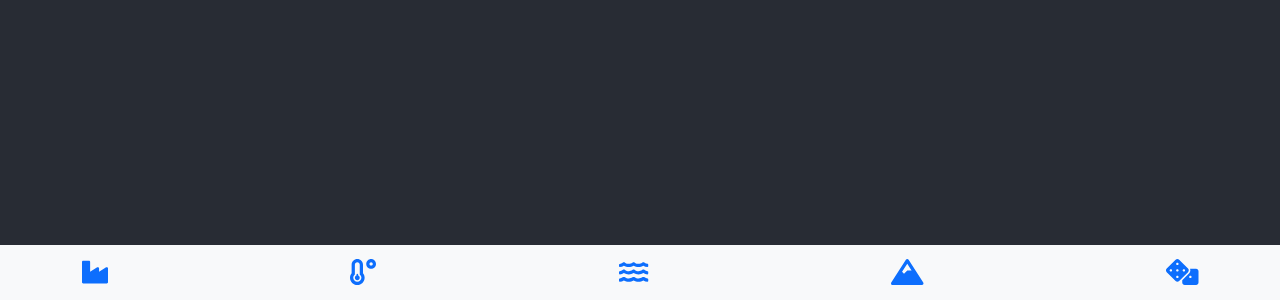
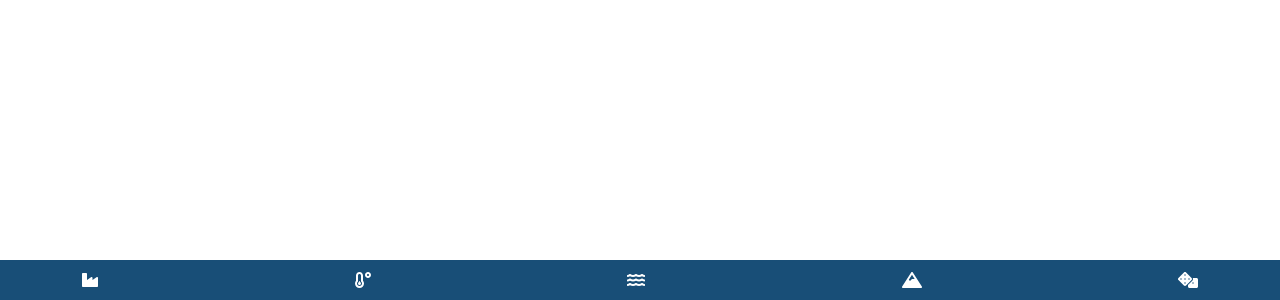
Before and after one commit to preeyaJo/group3project, a React (Create React App) app: page /sealevels in a window 1280 px wide. Shown: the part 500-800 px from the top of the page. Built offline with nearby package versions, Linux system fonts and the light colour scheme.

Commit message:
CSS Bottom Meny

```diff
--- a/src/App.css
+++ b/src/App.css
@@ -1,38 +1,8 @@
-.App {
-  text-align: center;
+
+.BottomMenu {
+  background-color: #184E77;
 }
 
-.App-logo {
-  height: 40vmin;
-  pointer-events: none;
+.BottomNavItem {
+  color: #FFFFFF;
 }
-
-@media (prefers-reduced-motion: no-preference) {
-  .App-logo {
-    animation: App-logo-spin infinite 20s linear;
-  }
-}
-
-.App-header {
-  background-color: #282c34;
-  min-height: 100vh;
-  display: flex;
-  flex-direction: column;
-  align-items: center;
-  justify-content: center;
-  font-size: calc(10px + 2vmin);
-  color: white;
-}
-
-.App-link {
-  color: #61dafb;
-}
-
-@keyframes App-logo-spin {
-  from {
-    transform: rotate(0deg);
-  }
-  to {
-    transform: rotate(360deg);
-  }
-}
--- a/src/Components/BottomMenu.js
+++ b/src/Components/BottomMenu.js
@@ -12,16 +12,16 @@ import { faMountain } from "@fortawesome/free-solid-svg-icons";
 import { faDice } from "@fortawesome/free-solid-svg-icons";
 
 
-/*Komponent för bottenmeny*/
+
 function BottomMenu() {
   return (
-      <Navbar fixed="bottom" bg="light">
+      <Navbar className="BottomMenu" fixed="bottom">
     <Container>
-      <Link to="/fossilfuels"><FontAwesomeIcon icon={faIndustry} /></Link>
-      <Link to="/globalwarming"><FontAwesomeIcon icon={faTemperatureLow} /></Link>
-      <Link to="/sealevels"><FontAwesomeIcon icon={faWater} /></Link>
-      <Link to="/glaciersize"><FontAwesomeIcon icon={faMountain} /></Link>
-      <Link to="/quiz"><FontAwesomeIcon icon={faDice} /></Link>
+      <Link className="BottomNavItem" to="/fossilfuels"><FontAwesomeIcon icon={faIndustry} /></Link>
+      <Link className="BottomNavItem" to="/globalwarming"><FontAwesomeIcon icon={faTemperatureLow} /></Link>
+      <Link className="BottomNavItem" to="/sealevels"><FontAwesomeIcon icon={faWater} /></Link>
+      <Link className="BottomNavItem" to="/glaciersize"><FontAwesomeIcon icon={faMountain} /></Link>
+      <Link className="BottomNavItem"  sto="/quiz"><FontAwesomeIcon icon={faDice} /></Link>
     </Container>
   </Navbar>
 
```
